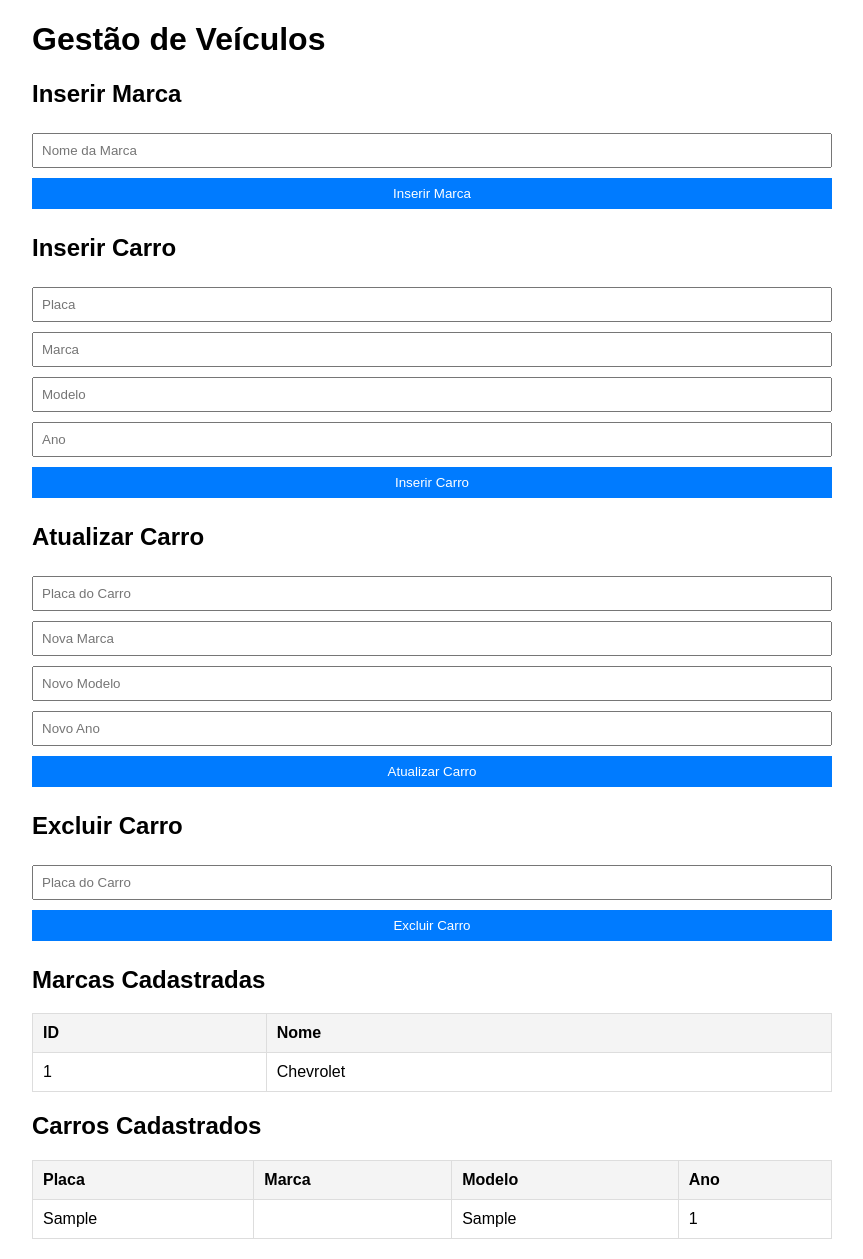
After one commit to Xavier-sa/projetos_particulares, a PHP site: page /app/view/pages/cadastrar-carro.php in a window 1280 px wide. The commit adds this page. Shown: the whole page, without its empty margins (208-1071 px from the left). Run offline with PHP 8.4, Linux system fonts and the light colour scheme; data comes from the database, SQL or seed files in the repository; tables that the repository leaves empty hold one stand-in row (values such as "Sample post"); data that the repository does not hold is empty.

Commit message:
melhorando e praticando

```diff
--- /dev/null
+++ b/app/view/pages/cadastrar-carro.php
@@ -0,0 +1,195 @@
+<?php
+// Conexão com o banco de dados (MySQL)
+$host = "localhost";
+$user = "root";
+$password = "";
+$database = "aula_db";
+$conn = new mysqli($host, $user, $password, $database);
+
+// Verificar conexão
+if ($conn->connect_error) {
+    die("Falha na conexão: " . $conn->connect_error);
+}
+
+// Função para executar consultas SQL e exibir resultados
+function executarConsulta($conn, $sql) {
+    $result = $conn->query($sql);
+    if ($result === TRUE) {
+        echo "<script>alert('Operação realizada com sucesso!');</script>";
+    } elseif ($result === FALSE) {
+        echo "<script>alert('Erro na operação: " . $conn->error . "');</script>";
+    } else {
+        return $result; // Retorna o resultado para SELECT
+    }
+}
+
+// Processar formulários
+if ($_SERVER["REQUEST_METHOD"] == "POST") {
+    if (isset($_POST['inserir_marca'])) {
+        $nome_marca = $_POST['nome_marca'];
+        $sql = "INSERT INTO marcas (nome) VALUES ('$nome_marca')";
+        executarConsulta($conn, $sql);
+    }
+
+    if (isset($_POST['inserir_carro'])) {
+        $placa = $_POST['placa'];
+        $marca = $_POST['marca'];
+        $modelo = $_POST['modelo'];
+        $ano = $_POST['ano'];
+        $sql = "INSERT INTO carros (placa, marca, modelo, ano) VALUES ('$placa', '$marca', '$modelo', $ano)";
+        executarConsulta($conn, $sql);
+    }
+
+    if (isset($_POST['atualizar_carro'])) {
+        $placa = $_POST['placa'];
+        $marca = $_POST['marca'];
+        $modelo = $_POST['modelo'];
+        $ano = $_POST['ano'];
+        $sql = "UPDATE carros SET marca = '$marca', modelo = '$modelo', ano = $ano WHERE placa = '$placa'";
+        executarConsulta($conn, $sql);
+    }
+
+    if (isset($_POST['excluir_carro'])) {
+        $placa = $_POST['placa'];
+        $sql = "DELETE FROM carros WHERE placa = '$placa'";
+        executarConsulta($conn, $sql);
+    }
+}
+
+// Buscar registros
+$marcas = $conn->query("SELECT * FROM marcas");
+$carros = $conn->query("SELECT * FROM carros");
+?>
+
+<!DOCTYPE html>
+<html lang="pt-br">
+<head>
+    <meta charset="UTF-8">
+    <meta name="viewport" content="width=device-width, initial-scale=1.0">
+    <title>Gestão de Veículos</title>
+    <style>
+        body {
+            font-family: Arial, sans-serif;
+            margin: 20px;
+        }
+        .container {
+            max-width: 800px;
+            margin: 0 auto;
+        }
+        table {
+            width: 100%;
+            border-collapse: collapse;
+            margin-bottom: 20px;
+        }
+        th, td {
+            padding: 10px;
+            border: 1px solid #ddd;
+            text-align: left;
+        }
+        th {
+            background-color: #f4f4f4;
+        }
+        form {
+            margin-bottom: 20px;
+        }
+        input, select, button {
+            padding: 8px;
+            margin: 5px 0;
+            width: 100%;
+            box-sizing: border-box;
+        }
+        button {
+            background-color: #007bff;
+            color: white;
+            border: none;
+            cursor: pointer;
+        }
+        button:hover {
+            background-color: #0056b3;
+        }
+    </style>
+</head>
+<body>
+    <div class="container">
+        <h1>Gestão de Veículos</h1>
+
+        <!-- Formulário para inserir marca -->
+        <h2>Inserir Marca</h2>
+        <form method="POST">
+            <input type="text" name="nome_marca" placeholder="Nome da Marca" required>
+            <button type="submit" name="inserir_marca">Inserir Marca</button>
+        </form>
+
+        <!-- Formulário para inserir carro -->
+        <h2>Inserir Carro</h2>
+        <form method="POST">
+            <input type="text" name="placa" placeholder="Placa" required>
+            <input type="text" name="marca" placeholder="Marca" required>
+            <input type="text" name="modelo" placeholder="Modelo">
+            <input type="number" name="ano" placeholder="Ano">
+            <button type="submit" name="inserir_carro">Inserir Carro</button>
+        </form>
+
+        <!-- Formulário para atualizar carro -->
+        <h2>Atualizar Carro</h2>
+        <form method="POST">
+            <input type="text" name="placa" placeholder="Placa do Carro" required>
+            <input type="text" name="marca" placeholder="Nova Marca" required>
+            <input type="text" name="modelo" placeholder="Novo Modelo">
+            <input type="number" name="ano" placeholder="Novo Ano">
+            <button type="submit" name="atualizar_carro">Atualizar Carro</button>
+        </form>
+
+        <!-- Formulário para excluir carro -->
+        <h2>Excluir Carro</h2>
+        <form method="POST">
+            <input type="text" name="placa" placeholder="Placa do Carro" required>
+            <button type="submit" name="excluir_carro">Excluir Carro</button>
+        </form>
+
+        <!-- Tabela de Marcas -->
+        <h2>Marcas Cadastradas</h2>
+        <table>
+            <thead>
+                <tr>
+                    <th>ID</th>
+                    <th>Nome</th>
+                </tr>
+            </thead>
+            <tbody>
+                <?php while ($row = $marcas->fetch_assoc()) { ?>
+                    <tr>
+                        <td><?= $row['id'] ?></td>
+                        <td><?= $row['nome'] ?></td>
+                    </tr>
+                <?php } ?>
+            </tbody>
+        </table>
+
+        <!-- Tabela de Carros -->
+        <h2>Carros Cadastrados</h2>
+        <table>
+            <thead>
+                <tr>
+                    <th>Placa</th>
+                    <th>Marca</th>
+                    <th>Modelo</th>
+                    <th>Ano</th>
+                </tr>
+            </thead>
+            <tbody>
+                <?php while ($row = $carros->fetch_assoc()) { ?>
+                    <tr>
+                        <td><?= $row['placa'] ?></td>
+                        <td><?= $row['marca'] ?></td>
+                        <td><?= $row['modelo'] ?></td>
+                        <td><?= $row['ano'] ?></td>
+                    </tr>
+                <?php } ?>
+            </tbody>
+        </table>
+    </div>
+</body>
+</html>
+
+<?php $conn->close(); ?>
```
Also changed, not shown: Banco-dados/carros.sql (+31 -41 lines), Banco-dados/meu-entrada.sql (added, +51 -0 lines), app/view/assets/css/style.css (+34 -5 lines), app/view/assets/js/main.js (added, +12 -0 lines), app/view/pages/controle-entrada.php (+65 -42 lines), app/config/conexao.php (renamed from app/view/pages/conexao.php).
